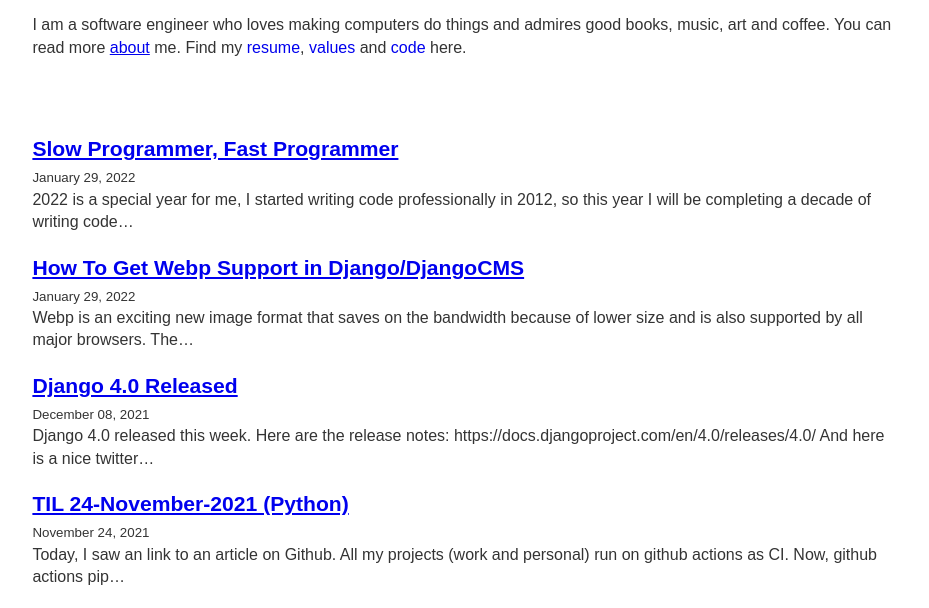
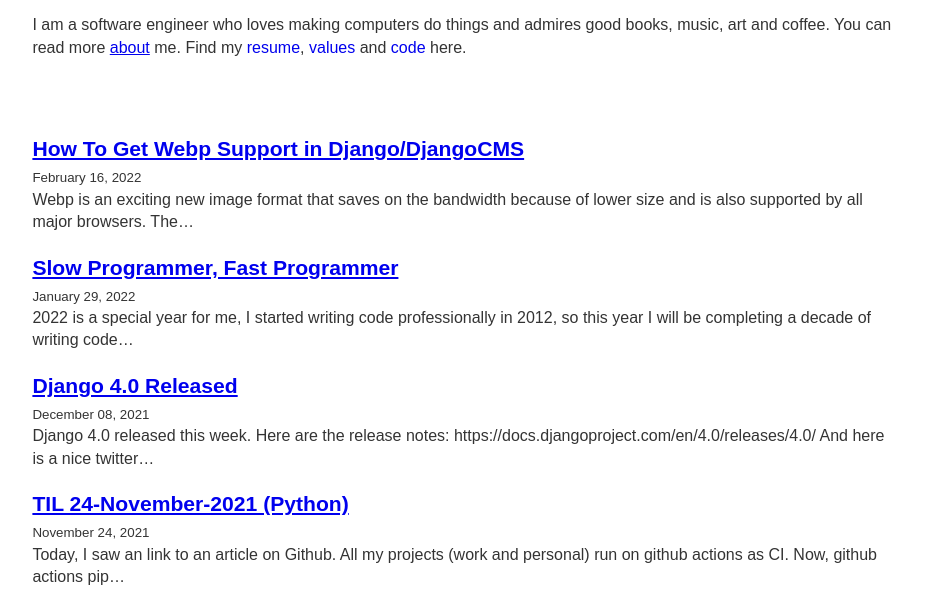
Before and after one commit to vinitkumar/vinitkumar.me, a Gatsby site: page / in a window 1280 px wide. Shown: the part 109-717 px from the top of the page, without its empty margins (174-1103 px from the left). Built offline with nearby package versions, Linux system fonts and the light colour scheme; Gatsby itself is replaced by a stand-in of ours; some packages are replaced by stand-ins of ours.

Commit message:
Feat: add correct data

```diff
--- a/content/blog/web-support-in-django/index.md
+++ b/content/blog/web-support-in-django/index.md
@@ -1,6 +1,6 @@
 ---
 title: How To Get Webp Support in Django/DjangoCMS
-date: "2022-01-29"
+date: "2022-02-16"
 ---
 
 
```
